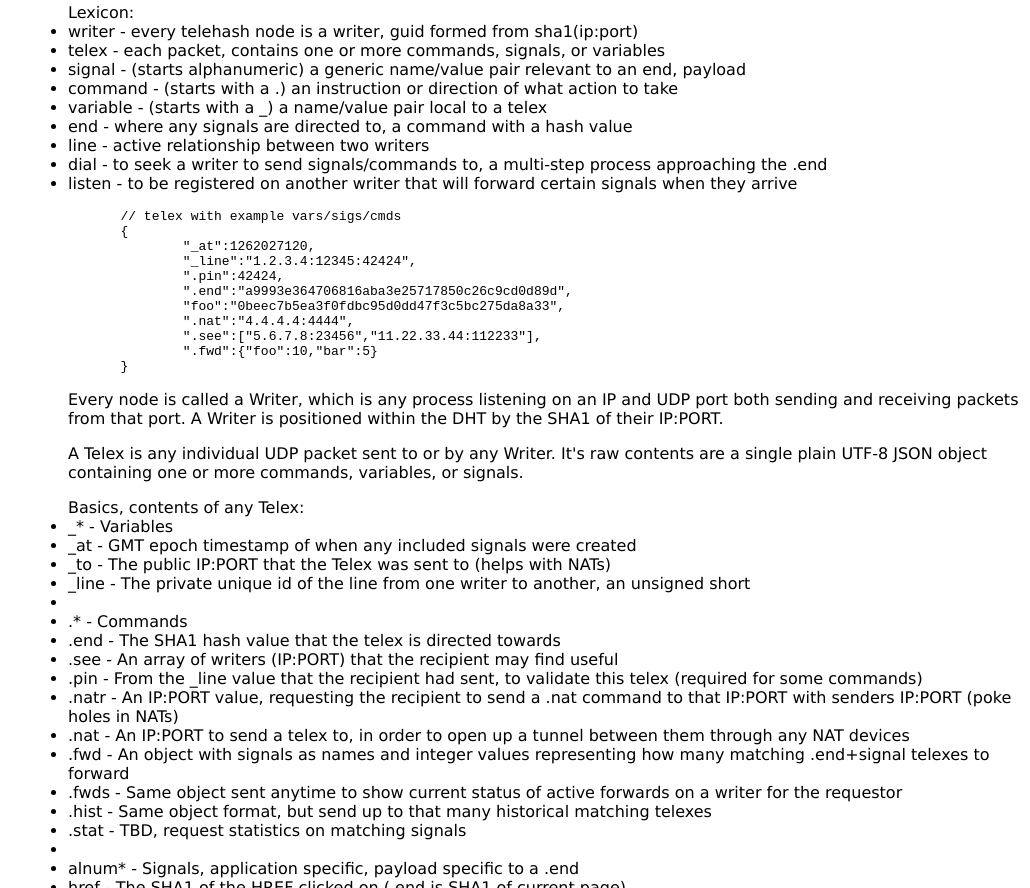
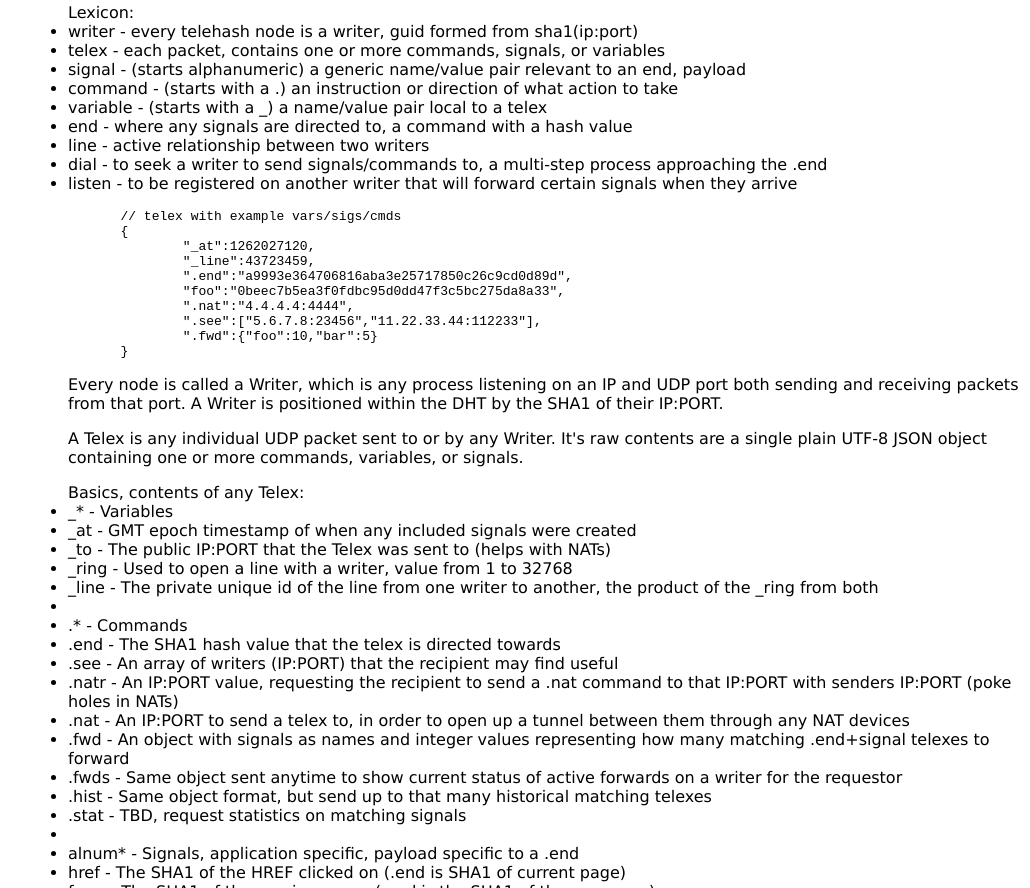
Before and after one commit to quartzjer/TeleHash, a plain HTML site: page org/index.html in a window 1280 px wide. Shown: the part 503-1391 px from the top of the page, without its empty margins (250-1280 px from the left). Drawn offline with Linux system fonts and the light colour scheme.

Commit message:
first refactorization of the protocol, ditched .pin and made _lines work much more sensibly, as a product of two _ring's

```diff
--- a/org/index.html
+++ b/org/index.html
@@ -96,8 +96,7 @@
 	// telex with example vars/sigs/cmds
 	{
 		"_at":1262027120,
-		"_line":"1.2.3.4:12345:42424",
-		".pin":42424,
+		"_line":43723459,
 		".end":"a9993e364706816aba3e25717850c26c9cd0d89d",
 		"foo":"0beec7b5ea3f0fdbc95d0dd47f3c5bc275da8a33",
 		".nat":"4.4.4.4:4444",
@@ -117,12 +116,12 @@
 <li>		_* - Variables
 <li>			_at - GMT epoch timestamp of when any included signals were created
 <li>			_to - The public IP:PORT that the Telex was sent to (helps with NATs)
-<li>			_line - The private unique id of the line from one writer to another, an unsigned short
+<li>			_ring - Used to open a line with a writer, value from 1 to 32768
+<li>			_line - The private unique id of the line from one writer to another, the product of the _ring from both
 <li>
 <li>		.* - Commands
 <li>			.end - The SHA1 hash value that the telex is directed towards
 <li>			.see - An array of writers (IP:PORT) that the recipient may find useful
-<li>			.pin - From the _line value that the recipient had sent, to validate this telex (required for some commands)
 <li>			.natr - An IP:PORT value, requesting the recipient to send a .nat command to that IP:PORT with senders IP:PORT (poke holes in NATs)
 <li>			.nat - An IP:PORT to send a telex to, in order to open up a tunnel between them through any NAT devices
 <li>			.fwd - An object with signals as names and integer values representing how many matching .end+signal telexes to forward
@@ -146,7 +145,7 @@
 
 <p>		Startup: A Writer must have a cache or seed list of other Writers to bootstrap from.  It would first reach out to a few of them sending a random .end that they would respond with a _to informing it of its visible public IP:PORT.  Then, it would .end its own IP:PORT hash against all the writers and use all the .see responses to start filling up its kbuckets (see Kademlia).
 
-<p>		Validation: For any incoming telex, make sure the _to matches what we thought we were and ignore otherwise.  If the telex contains a _line that value should be checked against any previous value for the sending Writer (or stored if it's the first one).  If there's a mismatch, drop, eventually our local line to it will expire if theirs truly changed.  If there's a .pin, ensure that matches the _line value we sent to them, if not then drop.
+<p>		Validation: For any incoming telex, make sure the _to matches what we thought we were and ignore otherwise.  If the telex contains a _line that value should be checked against any previous value for the sending Writer (or stored if it's the first one).  If there's a mismatch, drop, eventually our local line to it will expire if theirs truly changed.
 
 <p>		NATs: Whenever any Writer .see's new IP:PORT's to us, remember that it was them so that when trying to initiate the first Telex to that NEWIP:PORT we also send a ".natr":"NEWIP:PORT" (and .pin) to the originating Writer.  That Writer then sends a ".nat":"OURIP:PORT" to them in case they are behind a NAT and they will send a Telex out to us to ensure an open path of communication.
 
```
Also changed, not shown: 3 other files.
